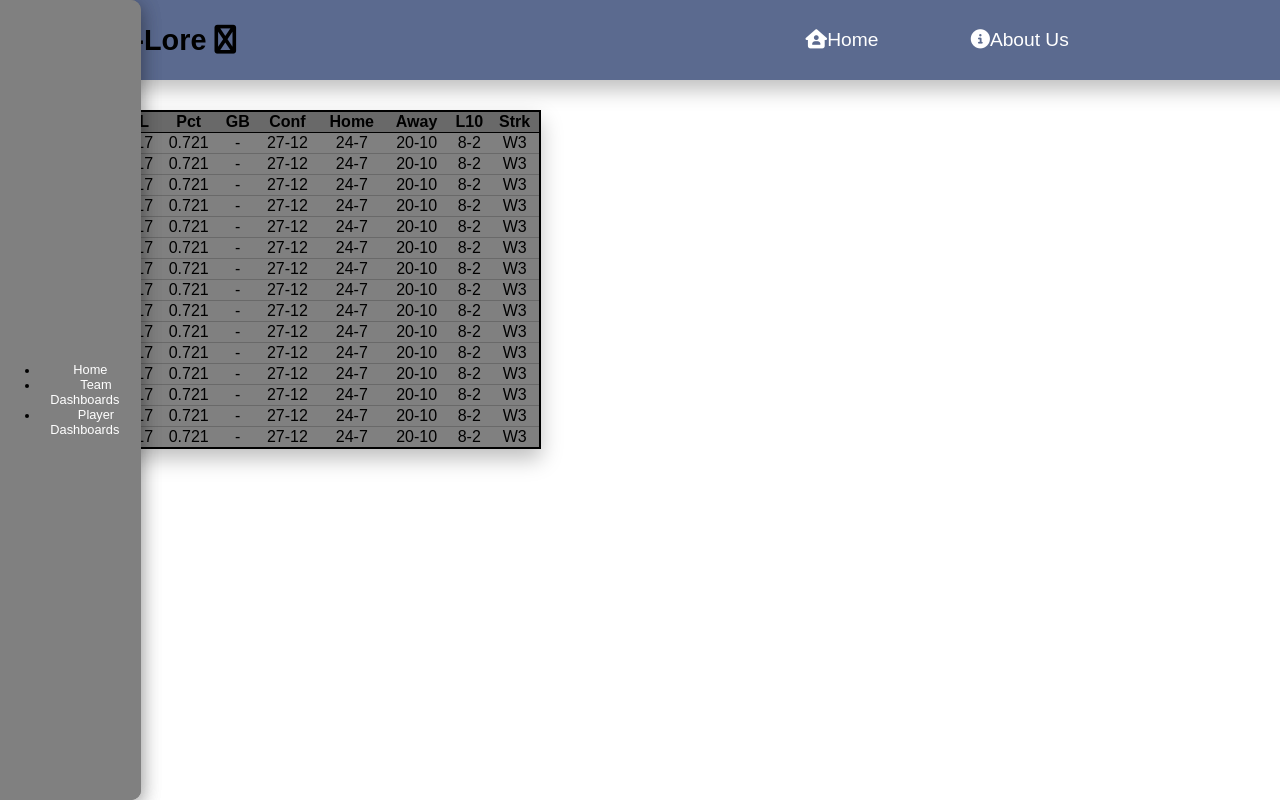
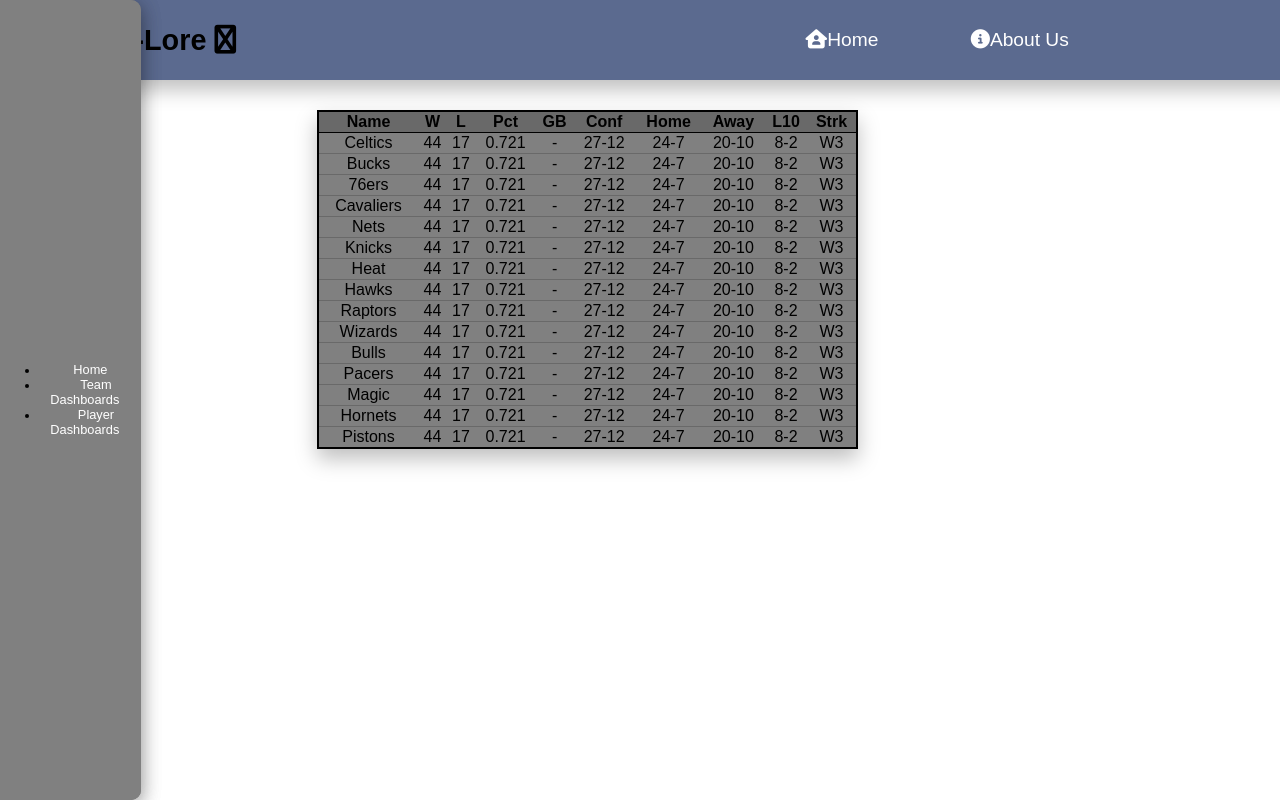
Before and after one commit to dyldrumm/box-lore, a React (Create React App) app in the folder client/react-app/: page / in a window 1280 px wide. Shown: the top 800 px of the page. Built offline with nearby package versions, Linux system fonts and the light colour scheme.

Commit message:
margin edit

```diff
--- a/client/react-app/src/App.css
+++ b/client/react-app/src/App.css
@@ -22,4 +22,5 @@
 }
 
 .StandingsTable{
+  margin-left: 15%
 }
```
